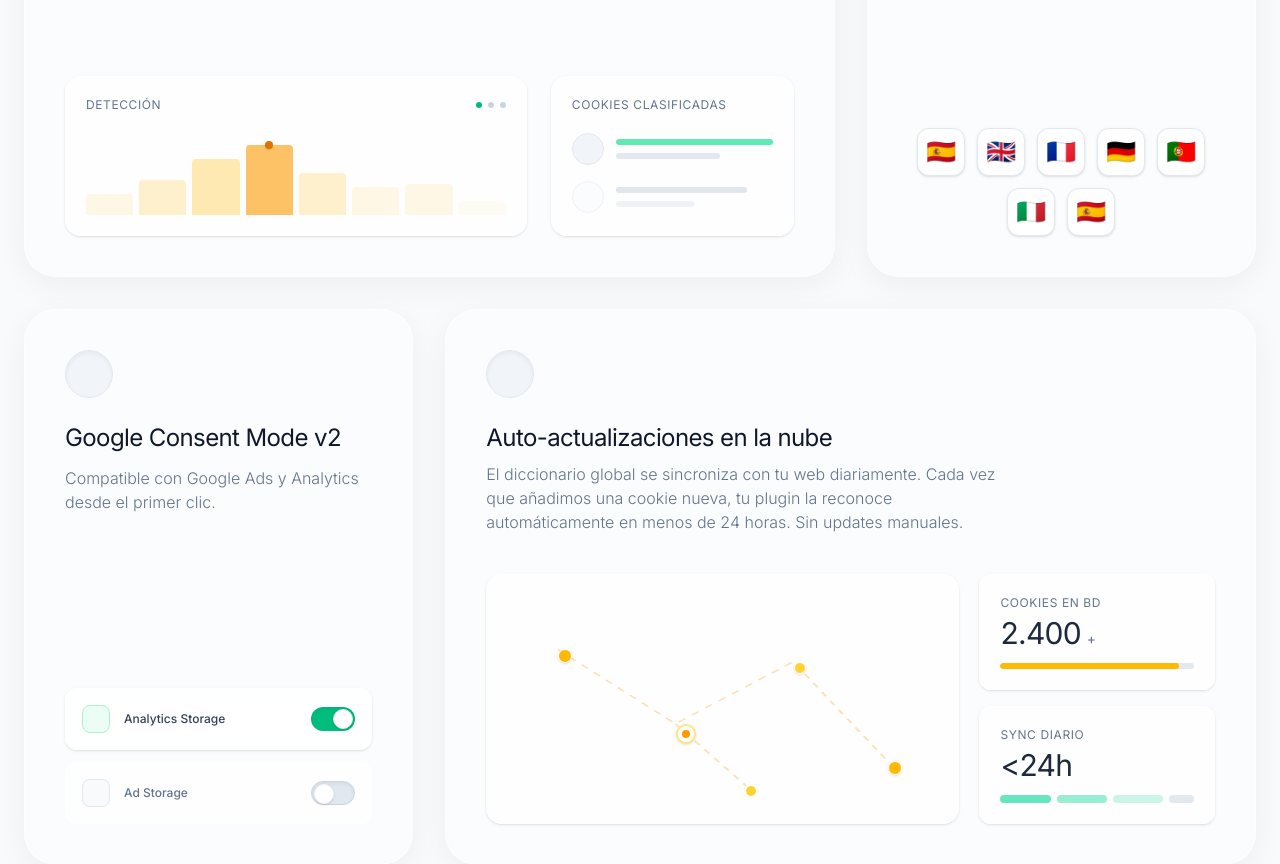
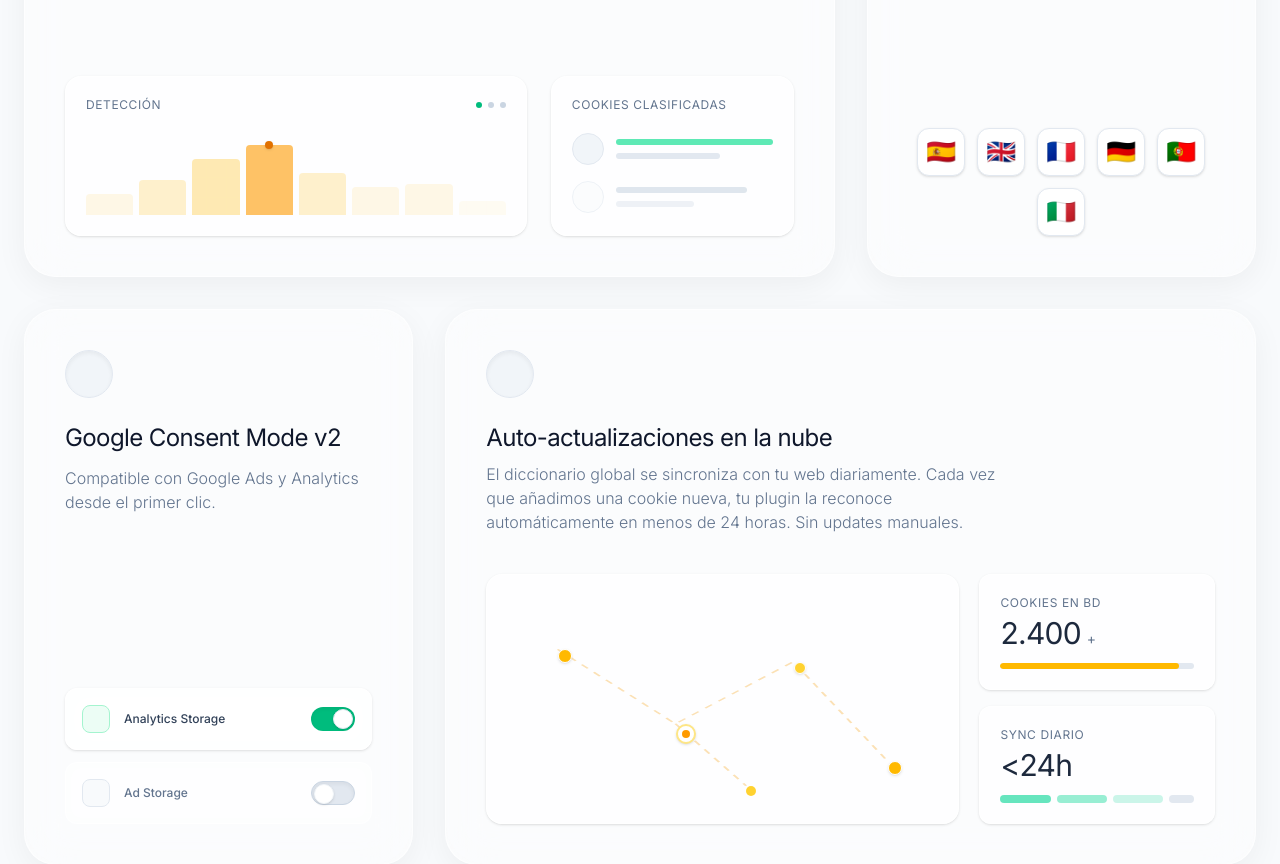
Before and after one commit to Nubium-Solutions/cookieboy-web, a Next.js app: page / in a window 1280 px wide. Shown: the part 1720-2584 px from the top of the page. Built offline with nearby package versions, Linux system fonts and the light colour scheme; some icons are missing.

Commit message:
Landing: quitar bandera de Espana duplicada del bento de idiomas

```diff
--- a/src/components/landing/BentoGrid.tsx
+++ b/src/components/landing/BentoGrid.tsx
@@ -91,7 +91,7 @@ export function BentoGrid() {
             </p>
           </div>
           <div className="mt-10 flex flex-wrap gap-3 items-center justify-center">
-            {["🇪🇸", "🇬🇧", "🇫🇷", "🇩🇪", "🇵🇹", "🇮🇹", "🇪🇸"].map((flag, i) => (
+            {["🇪🇸", "🇬🇧", "🇫🇷", "🇩🇪", "🇵🇹", "🇮🇹"].map((flag, i) => (
               <div
                 key={i}
                 className="w-12 h-12 rounded-xl bg-white border border-slate-200 shadow-sm flex items-center justify-center text-2xl hover:-translate-y-1 hover:shadow-md transition-all"
```
